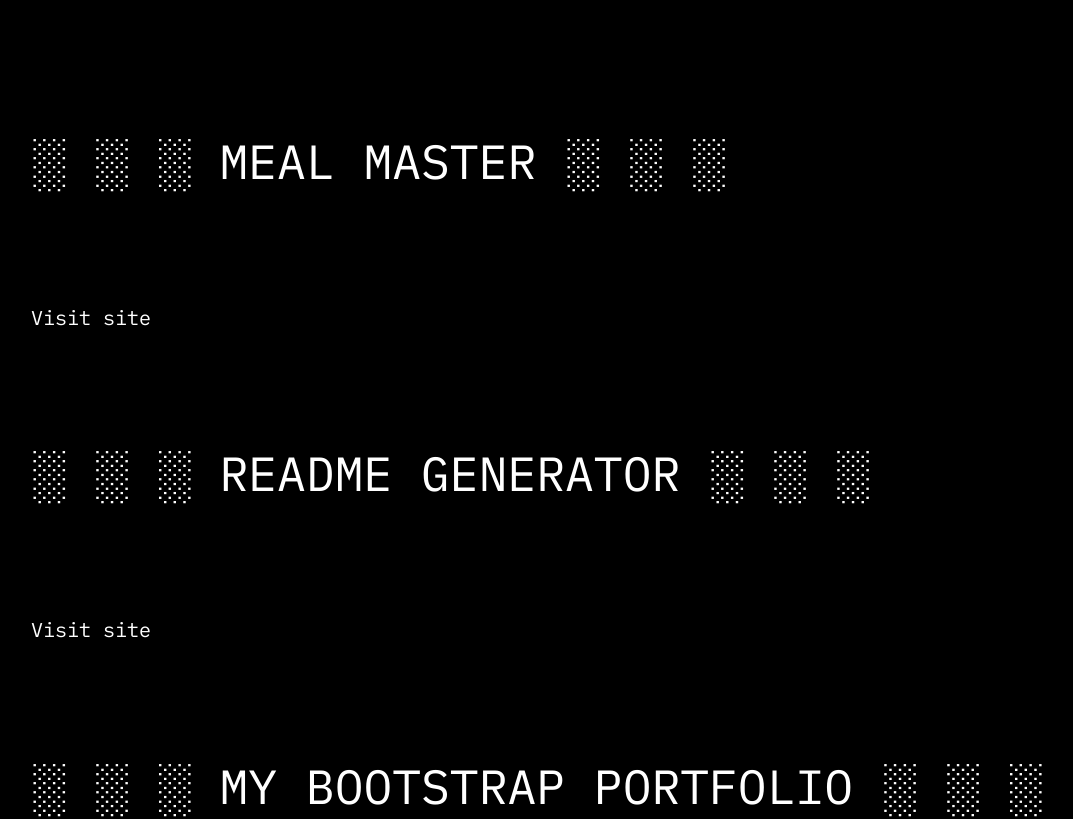
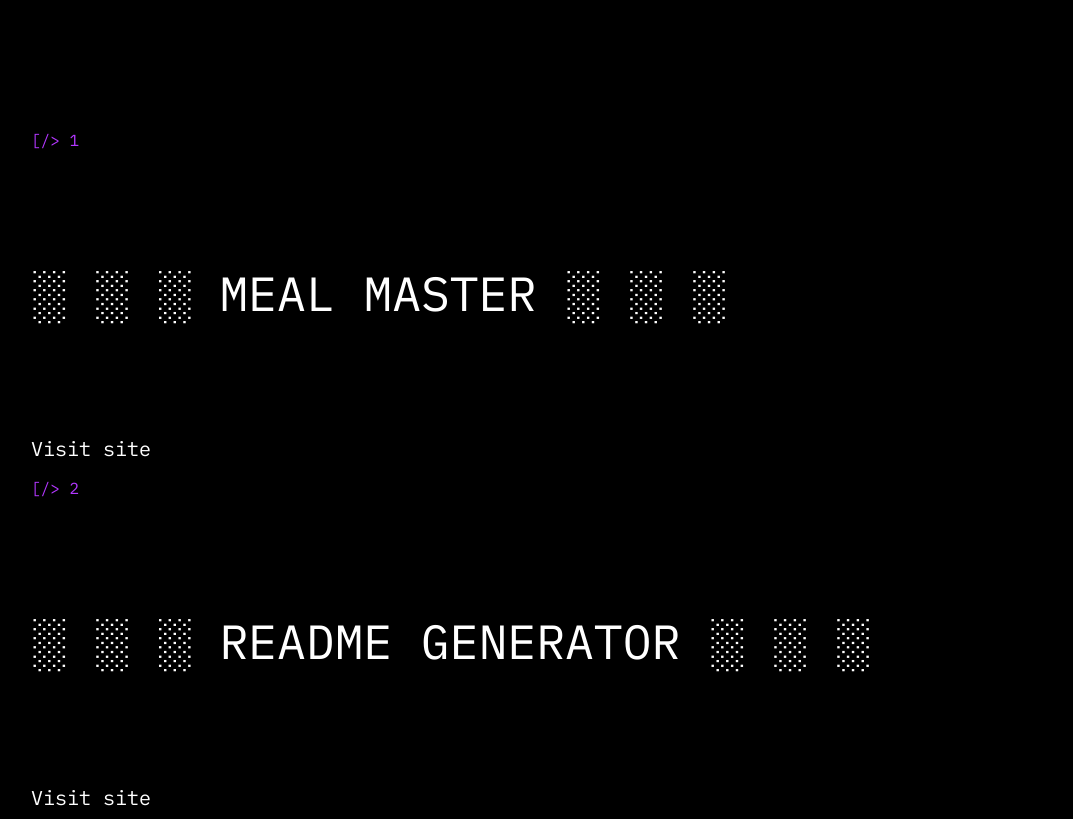
Before and after one commit to DesislavaMetodieva/portfolio, a React (Create React App) app: page / in a window 1280 px wide. Shown: the part 1200-2019 px from the top of the page, without its empty margins (129-1202 px from the left). Built offline with nearby package versions, Linux system fonts and the light colour scheme.

Commit message:
Added Project index

```diff
--- a/src/components/Project/Project.js
+++ b/src/components/Project/Project.js
@@ -8,10 +8,11 @@ const Project = () => {
     return (
      <div className="project-container">
         <h5>PROJECTS</h5>
-        {projects.map((project) => (
+        {projects.map((project, index) => (
 
        <ProjectPage
-         key={project.id}
+         key={index}
+         index = {index + 1}
          title={project.title}
          imageUrl={project.image}
          repoLink={project.repoLink}
--- a/src/components/ProjectPage/ProjectPage.css
+++ b/src/components/ProjectPage/ProjectPage.css
@@ -11,3 +11,7 @@ h6 {
     color: var(--white);
     text-decoration: none;
 }
+
+.index {
+    color: var(--purple);
+}
--- a/src/components/ProjectPage/ProjectPage.js
+++ b/src/components/ProjectPage/ProjectPage.js
@@ -2,10 +2,11 @@ import React from "react"
 import "./ProjectPage.css"
 // import { triangle } from "../../assets/triangle.svg"
 
-const ProjectPage = ({ key, imageUrl, title, repoLink }) => {
+const ProjectPage = ({ index, imageUrl, title, repoLink }) => {
 
     return (
      <div className="project-item">
+        <p className="index">[/> {index}</p>
         <h6>░ ░ ░ {title} ░ ░ ░</h6>
         <a className="link-repo" href={repoLink}>
             Visit site
```
